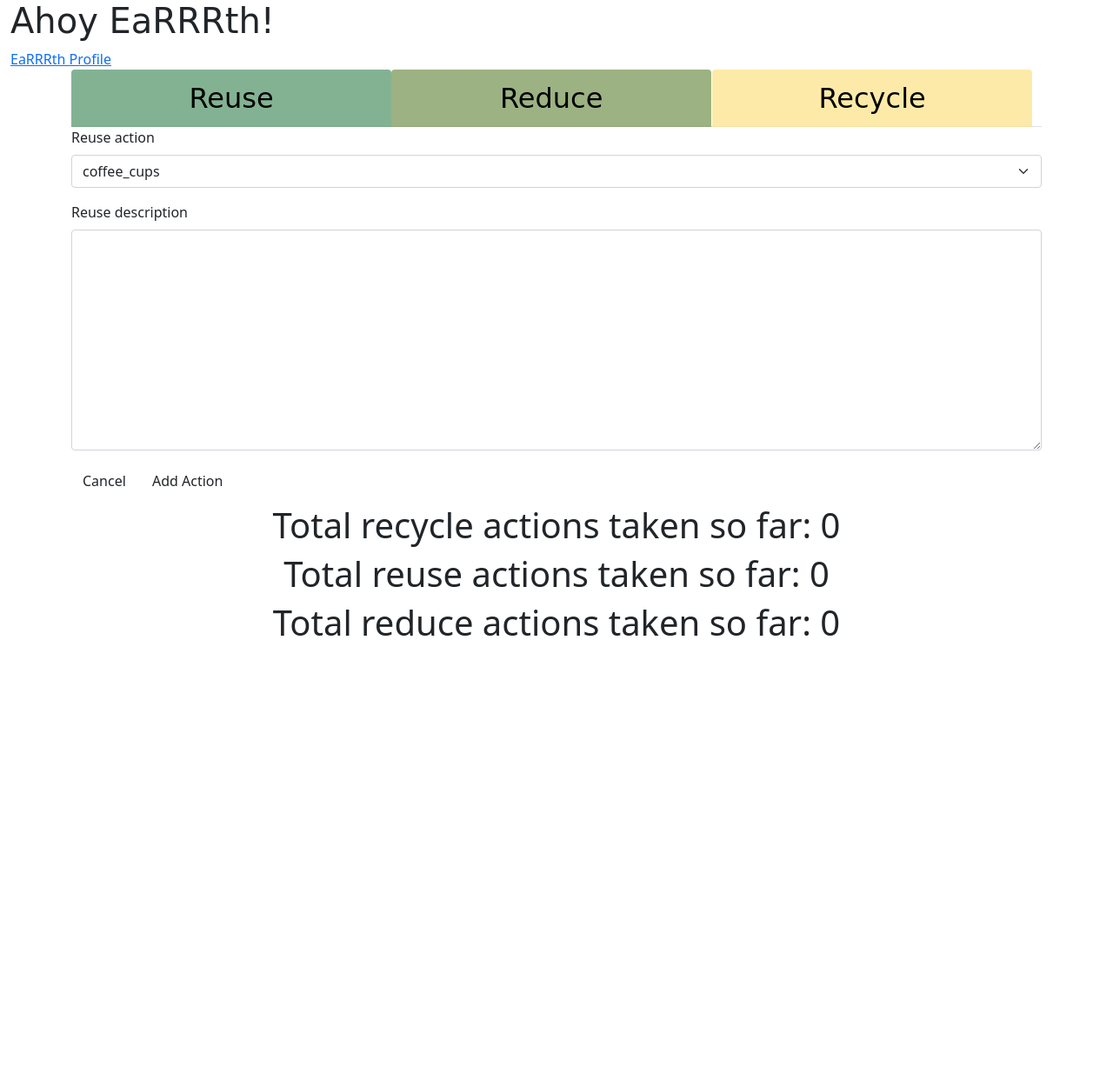
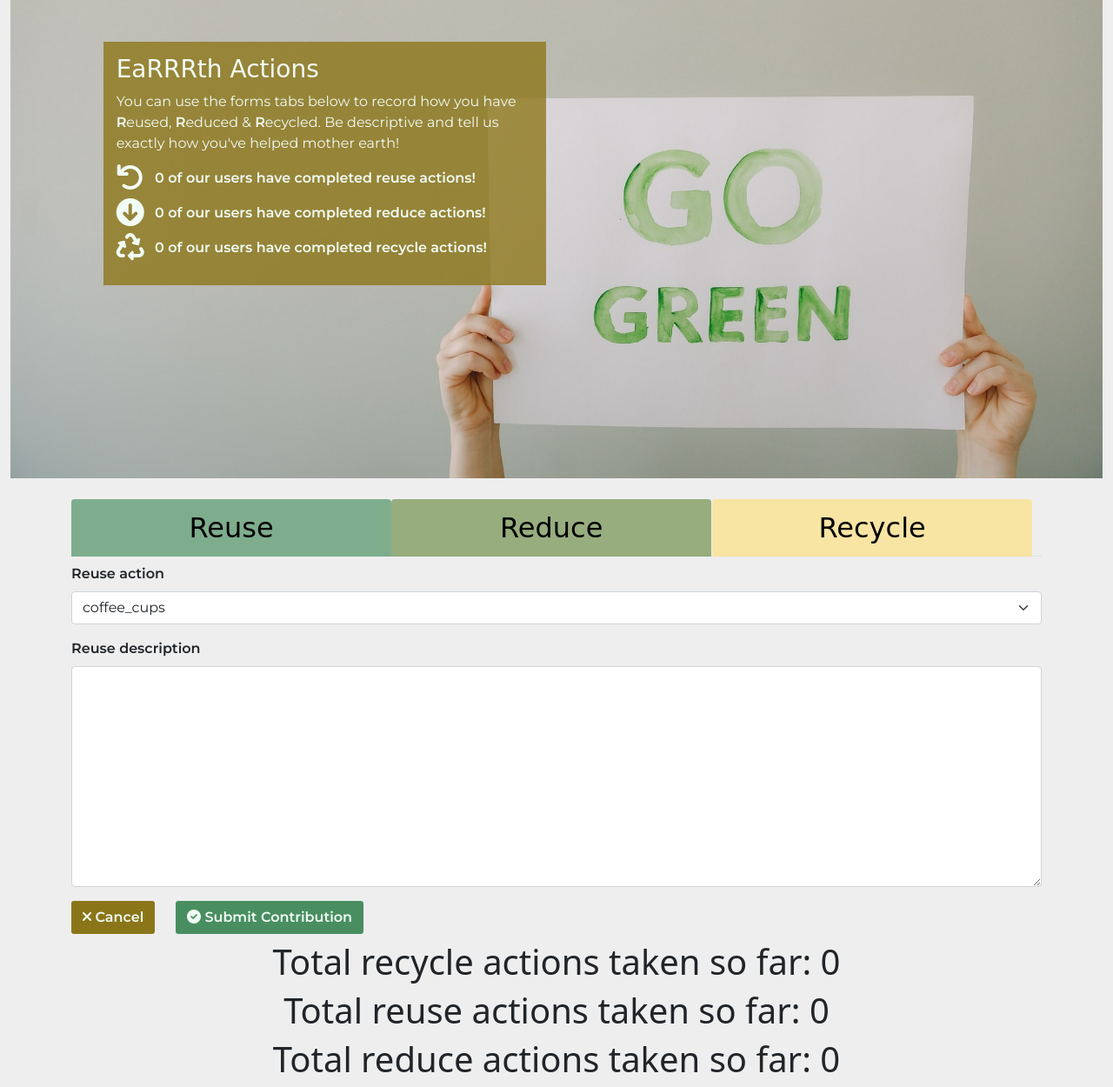
Before and after one commit to JoelMichaelRutter/team-1-apr-hackathon-earth-day, a Django app: page /contribute/ in a window 1280 px wide. Shown: the part 86-1336 px from the top of the page at 87% size. Before the commit the page ends 817 px from the top, so only its background shows below. Run offline with Django 3.2, Linux system fonts and the light colour scheme; data that the repository does not hold is empty; some libraries are stand-ins or nearby versions; some web fonts are replaced.

Commit message:
styled contributions page by adding hero image and content, added icons and styled forms and buttons

```diff
--- a/contributions/templates/contributions/contributions.html
+++ b/contributions/templates/contributions/contributions.html
@@ -8,37 +8,62 @@
 
 {% block content %}
 <div class="row">
-    <h1 class="align-self-center train-font">Ahoy EaRRRth!</h1>
-    <a href="{% url 'profile' %}">EaRRRth Profile</a>
-
+    <div class="col-12 d-flex justify-content-center align-items-center remove-padding">
+        <div class="contributions-hero-image">
+            <div class="row">
+                <div class="col-10 offset-1 col-md-6 offset-md-1 col-lg-5 offset-lg-1">
+                    <section class="about-section contrast-font mt-5">
+                        <h3 class="train-font">EaRRRth Actions</h3>
+                        <p class="mont-font">You can use the forms tabs below to record how you have <span
+                                class="fw-bold">R</span>eused, <span class="fw-bold">R</span>educed & <span
+                                class="fw-bold">R</span>ecycled. Be descriptive and tell us exactly how you've helped
+                            mother earth!
+                        </p>
+                        <div>
+                            <p class="mont-font-bold"><i class="fa-solid fa-arrow-rotate-left fa-2xl me-2"></i> {{ reuse_count }} of our users have completed reuse actions!</p>
                         </div>
-
-<div class="container">
+                        <div>
+                            <p class="mont-font-bold"><i class="fa-solid fa-circle-arrow-down fa-2xl me-2"></i> {{ reduce_count }} of our users have completed reduce actions!</p>
+                        </div>
+                        <div>
+                            <p class="mont-font-bold"><i class="fa-solid fa-recycle fa-2xl me-2"></i> {{ recycle_count }} of our users have completed recycle actions!</p>
+                        </div>
+                    </section>
+                </div>
+            </div>
+        </div>
+    </div>
+</div>
+<div class="container mt-4">
     <div class="row justify-content-md-center">
         <div class="col">
             <ul class="nav nav-tabs" id="myTab" role="tablist">
                 <li id="reuse-list-item" class="nav-item hvr-sweep-to-right contribution-tab-link" role="presentation">
-                    <button class="nav-link fs-2 train-font " id="reuse-tab" data-bs-toggle="tab" data-bs-target="#reuse"
-                        type="button" role="tab" aria-controls="reuse" aria-selected="true">Reuse</button>
+                    <button class="nav-link fs-2 train-font " id="reuse-tab" data-bs-toggle="tab"
+                        data-bs-target="#reuse" type="button" role="tab" aria-controls="reuse"
+                        aria-selected="true">Reuse</button>
                 </li>
                 <li id="reduce-list-item" class="nav-item hvr-sweep-to-right contribution-tab-link" role="presentation">
-                    <button class="nav-link fs-2 train-font" id="reduce-tab" data-bs-toggle="tab" data-bs-target="#reduce"
-                        type="button" role="tab" aria-controls="reduce" aria-selected="false">Reduce</button>
+                    <button class="nav-link fs-2 train-font" id="reduce-tab" data-bs-toggle="tab"
+                        data-bs-target="#reduce" type="button" role="tab" aria-controls="reduce"
+                        aria-selected="false">Reduce</button>
                 </li>
-                <li id="recycle-list-item" class="nav-item hvr-sweep-to-right contribution-tab-link" role="presentation">
-                    <button class="nav-link fs-2 train-font" id="recycle-tab" data-bs-toggle="tab" data-bs-target="#recycle"
-                        type="button" role="tab" aria-controls="recycle" aria-selected="false">Recycle</button>
+                <li id="recycle-list-item" class="nav-item hvr-sweep-to-right contribution-tab-link"
+                    role="presentation">
+                    <button class="nav-link fs-2 train-font" id="recycle-tab" data-bs-toggle="tab"
+                        data-bs-target="#recycle" type="button" role="tab" aria-controls="recycle"
+                        aria-selected="false">Recycle</button>
                 </li>
             </ul>
             <div class="tab-content" id="myTabContent">
-                <div class="tab-pane fade show active" id="reuse" role="tabpanel" aria-labelledby="reuse-tab">
-                    <form method="POST" action="{% url 'add_reuse' %}" class="form mb-2" enctype="multipart/form-data">
+                <div class="tab-pane fade show active mont-font-bold" id="reuse" role="tabpanel" aria-labelledby="reuse-tab">
+                    <form method="POST" action="{% url 'add_reuse' %}" class="form mb-2 mt-2" enctype="multipart/form-data">
                         {% csrf_token %}
                         {{ reuse_form|crispy }}
                         <span class="text-off-white" id="image-text"></span>
                         <div class="text-right">
-                           <a class="btn btn-outline-black rounded-1" href="">Cancel</a>
-                           <button class="btn btn-black rounded-1" type="submit" id="reuse_submit">Add Action</button>
+                            <button type="reset" class="btn custom-danger-button btn-outline-black rounded-1 contrast-font mont-font-bold hvr-grow-shadow"><i class="fa-solid fa-xmark"></i> Cancel</a>
+                            <button class="btn btn-black main-green-bg contrast-font mont-font-bold hvr-grow-shadow rounded-1 ms-4" type="submit" id="reuse_submit"><i class="fa-solid fa-circle-check"></i> Submit Contribution</button>
                         </div>
                     </form>
                 </div>
@@ -48,19 +73,20 @@
                         {{ reduce_form|crispy }}
                         <span class="text-off-white" id="image-text"></span>
                         <div class="text-right">
-                           <a class="btn btn-outline-black rounded-1" href="">Cancel</a>
-                           <button class="btn btn-black rounded-1" type="submit" id="reduce_submit">Add Action</button>
+                            <button type="reset" class="btn custom-danger-button btn-outline-black rounded-1"><i class="fa-solid fa-xmark"></i>Cancel</a>
+                                <button class="btn btn-black main-green-bg contrast-font mont-font-bold hvr-grow-shadow rounded-1 ms-4" type="submit" id="reduce_submit"><i class="fa-solid fa-circle-check"></i> Submit Contribution</button>
                         </div>
                     </form>
                 </div>
                 <div class="tab-pane fade" id="recycle" role="tabpanel" aria-labelledby="recycle-tab">
-                    <form method="POST" action="{% url 'add_recycle' %}" class="form mb-2" enctype="multipart/form-data">
+                    <form method="POST" action="{% url 'add_recycle' %}" class="form mb-2"
+                        enctype="multipart/form-data">
                         {% csrf_token %}
                         {{ recycle_form|crispy }}
                         <span class="text-off-white" id="image-text"></span>
                         <div class="text-right">
-                           <a class="btn btn-outline-black rounded-1" href="">Cancel</a>
-                           <button class="btn btn-black rounded-1" type="submit" id="recycle_submit">Add Action</button>
+                            <button type="reset" class="btn custom-danger-button btn-outline-black rounded-1"><i class="fa-solid fa-xmark"></i>Cancel</a>
+                            <button class="btn btn-black main-green-bg contrast-font mont-font-bold hvr-grow-shadow rounded-1 ms-4" type="submit" id="recycle_submit"><i class="fa-solid fa-circle-check"></i> Submit Contribution</button>
                         </div>
                     </form>
                 </div>
--- a/static/css/style.css
+++ b/static/css/style.css
@@ -50,6 +50,11 @@
 .contrast-font {
     color: #F1FCF4!important;
 }
+
+.lower-contrast-bg {
+    background-color: #eeeeee;
+}
+
 /* end of colour helper classes */
 
 /* BOOTSTRAP OVERRIDES */
@@ -107,7 +112,7 @@
 
 /* INDEX.HTML STYLINGS --------------------------------- */
 .home-hero-image {
-    background-image: url('/media/home-hero-optimised.jpg');
+    background-image: url('/media/images/home-hero-optimised.jpg');
     background-repeat: no-repeat;
     background-size: cover;
     background-position-x: center;
@@ -204,7 +209,7 @@
 
 /* ALL AUTH TEMPLATE STYLINGS */
 .account-hero-image {
-    background-image: url('/media/account-hero-optimised.jpg');
+    background-image: url('/media/images/account-hero-optimised.jpg');
     background-repeat: no-repeat;
     background-size: cover;
     background-position-x: center;
@@ -225,6 +230,17 @@
 }
 
 /* --------------CONTRIBUTIONS PAGE STYLING -------------------- */
+
+.contributions-hero-image {
+    background-image: url('/media/images/contributions-hero-optimised.jpg');
+    background-repeat: no-repeat;
+    background-size: cover;
+    background-position-x: center;
+    background-position-y: 90%;
+    height: 550px;
+    width: 100%;
+}
+
 #myTab .nav-item {
     min-width: 33%;
 }
@@ -269,8 +285,17 @@
 .nav-link {
     color:#000;
 }
+
 .nav-link:hover, .nav-link:active {
     color: #ebebeb;
+}
+
+#recycle-tab {
+    color: #000;
+}
+
+#recycle-tab:hover {
+    color:#000;
 }
 
 /* Sweep To Right */
@@ -286,6 +311,7 @@
     -webkit-transition-duration: 0.3s;
     transition-duration: 0.3s;
 }
+
 .hvr-sweep-to-right:before {
     content: "";
     position: absolute;
@@ -313,6 +339,7 @@
 #reduce-list-item.hvr-sweep-to-right:before {
     background: #6e8e49;
 }
+
 #recycle-list-item.hvr-sweep-to-right:before {
     background: #fde081;
 }
@@ -321,3 +348,7 @@
     -webkit-transform: scaleX(1);
     transform: scaleX(1);
 }
+
+.custom-danger-button {
+    background-color: #8a7618;
+}
--- a/templates/base.html
+++ b/templates/base.html
@@ -72,7 +72,7 @@
         </div>
     </div>
   </nav>
-  <div class="container-fluid main-content">
+  <div class="container-fluid main-content lower-contrast-bg">
     {% block content %}
     {%endblock %}
   </div>
```
Also changed, not shown: earrrth/settings.py (+6 -6 lines), media/images/account-hero-optimised.jpg (renamed from media/account-hero-optimised.jpg), media/images/contributions-hero-optimised.jpg (added), media/images/home-hero-optimised.jpg (renamed from media/home-hero-optimised.jpg). Lines whose indentation alone changed are shown as unchanged.
